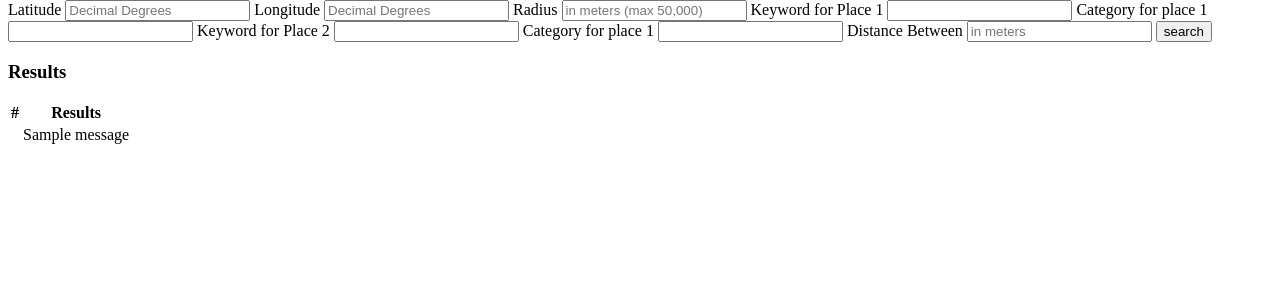
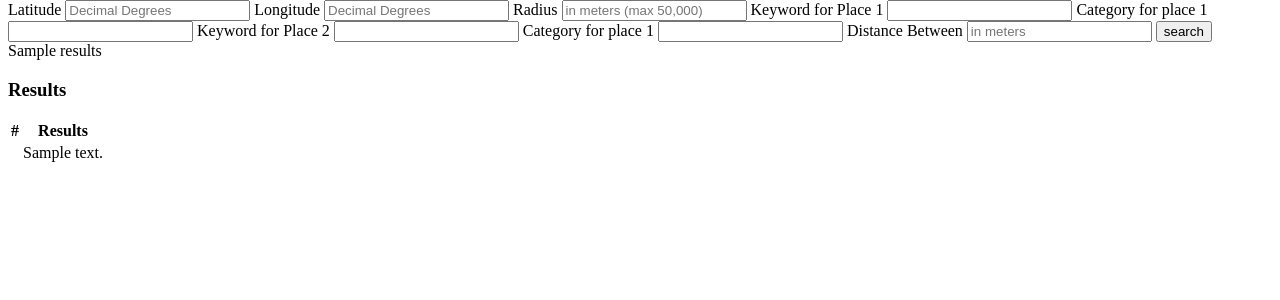
Before and after one commit to stephenpaulger/geolocatethis-webinterface, a Flask app: template templates/index.html in a window 1280 px wide. Shown: the part 26-326 px from the top of the page. Run offline with Flask 2, Linux system fonts and the light colour scheme; the template is opened without the code that fills it: values that come from a table or form of the project are taken from there, most other values are stand-ins (such as "Sample title", 1, 10 or a date in 2020); one stand-in notice (Sample message) is shown.

Commit message:
Results in template variable

```diff
--- a/app.py
+++ b/app.py
@@ -1,4 +1,4 @@
-from flask import Flask, render_template, request, flash
+from flask import Flask, render_template, request
 from secrets import token_hex
 from forms import geolocatethisForm
 from geolocatethis import geo_locate_this
@@ -10,6 +10,7 @@ app.config["SECRET_KEY"] = token_hex(16)
 @app.route("/", methods=["GET", "POST"])
 def home():
     form = geolocatethisForm(request.form)
+    results = None
 
     if form.validate_on_submit():
         results = geo_locate_this(
@@ -23,10 +24,7 @@ def home():
             request.form["distance"],
         )
 
-        for hit in results:
-            flash(hit)
-
-    return render_template("index.html", form=form)
+    return render_template("index.html", form=form, results=results)
 
 
 @app.route("/about")
--- a/templates/index.html
+++ b/templates/index.html
@@ -36,8 +36,8 @@
                 {{ form.submit(class="btn btn-indigo") }}
             </form>
 
-            {% with messages = get_flashed_messages(with_categories=true) %}
-            {% if messages %}
+            {% if results %}
+            {{ results }}
             <h3>Results</h3>
             <table>
                 <thead>
@@ -47,16 +47,15 @@
                     </tr>
                 </thead>
                 <tbody>
-                    {% for message in messages %}
+                    {% for message in results %}
                     <tr>
                         <th scope="row"></th>
-                        <td>{{ message[1] }}</td>
+                        <td>{{ message }}</td>
                     </tr>
                     {% endfor %}
                 </tbody>
             </table>
             {% endif %}
-            {% endwith %}
         </main>
     </body>
 </html>
```
